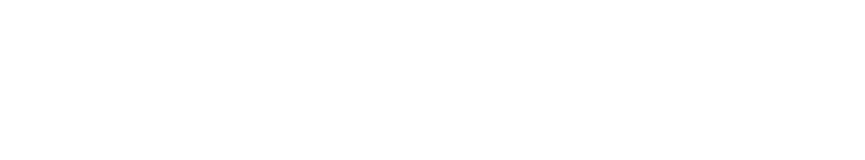
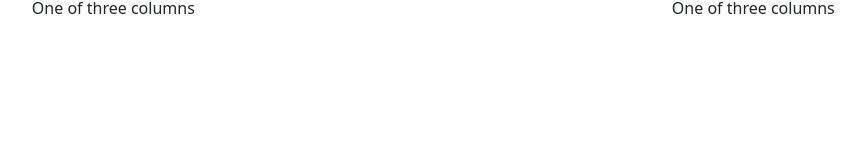
Before and after one commit to eanunez25/sign-up, a plain HTML site: page index.html in a window 1280 px wide. Shown: the whole page, without its empty margins (100-965 px from the left). Drawn offline with nearby package versions, Linux system fonts and the light colour scheme.

Commit message:
apply default style and boostrap

```diff
--- a/index.html
+++ b/index.html
@@ -4,11 +4,22 @@
   <meta charset="UTF-8">
   <meta name="viewport" content="width=device-width, initial-scale=1.0">
   <title>Sign Up</title>
+  <link href="https://cdn.jsdelivr.net/npm/bootstrap@5.3.1/dist/css/bootstrap.min.css" rel="stylesheet" integrity="sha384-4bw+/aepP/YC94hEpVNVgiZdgIC5+VKNBQNGCHeKRQN+PtmoHDEXuppvnDJzQIu9" crossorigin="anonymous">
   <script src="script.js" defer></script>
   <link rel="stylesheet" href="style.css">
   <link rel="icon" href="#">
 </head>
 <body>
-
+  <div class="container-fluid text-center">
+    <div class="row align-items-start">
+      <div class="col-4 background">
+        One of three columns
+      </div>
+      <div class="col-8">
+        One of three columns
+      </div>
+    </div>
+  </div>
+  <script src="https://cdn.jsdelivr.net/npm/bootstrap@5.3.1/dist/js/bootstrap.bundle.min.js" integrity="sha384-HwwvtgBNo3bZJJLYd8oVXjrBZt8cqVSpeBNS5n7C8IVInixGAoxmnlMuBnhbgrkm" crossorigin="anonymous"></script>
 </body>
 </html>
--- a/style.css
+++ b/style.css
@@ -22,6 +22,7 @@ time, mark, audio, video {
 	font-size: 100%;
 	font: inherit;
 	vertical-align: baseline;
+  font-family: ui-sans-serif,system-ui,-apple-system,BlinkMacSystemFont,Segoe UI,Roboto,Helvetica Neue,Arial,Noto Sans,sans-serif,Apple Color Emoji,Segoe UI Emoji,Segoe UI Symbol,Noto Color Emoji;
 }
 /* HTML5 display-role reset for older browsers */
 article, aside, details, figcaption, figure,
@@ -46,3 +47,7 @@ table {
 	border-collapse: collapse;
 	border-spacing: 0;
 }
+
+.container-fluid {
+  min-height: 100vh;
+}
```
